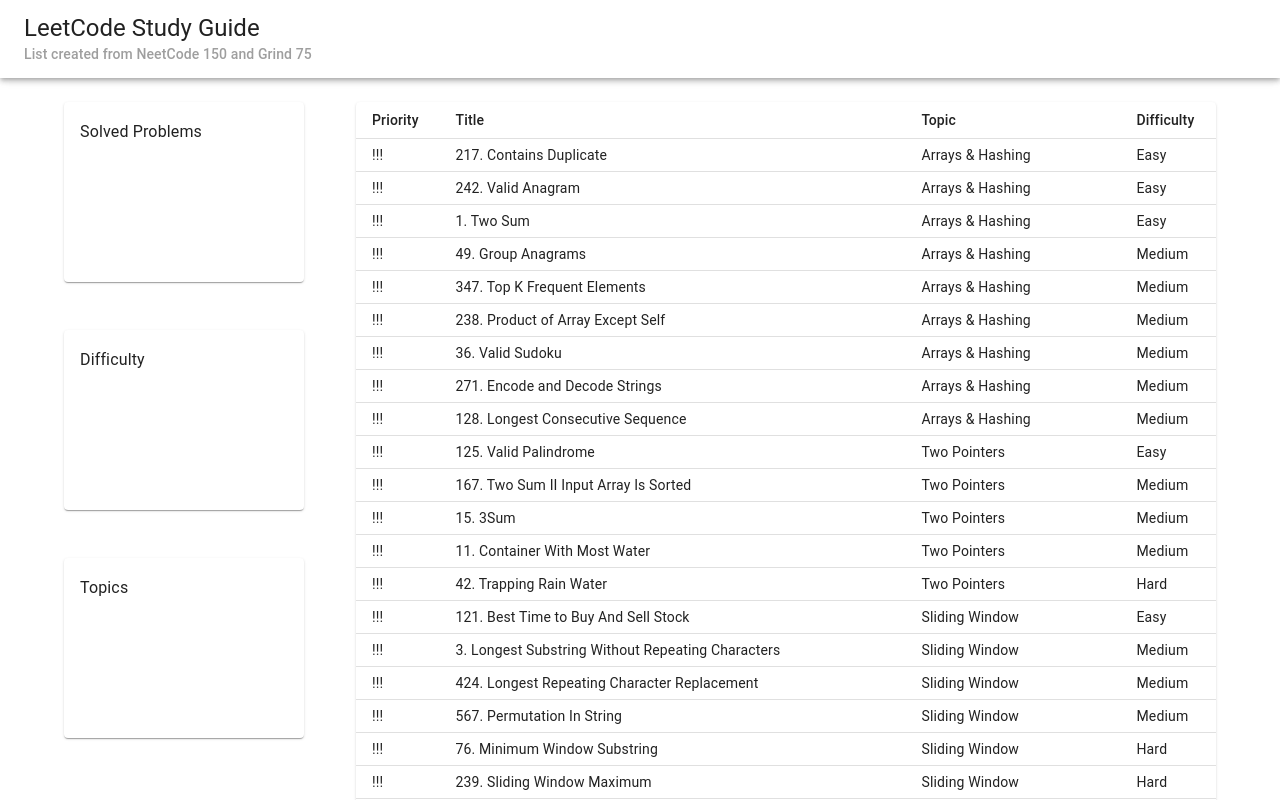
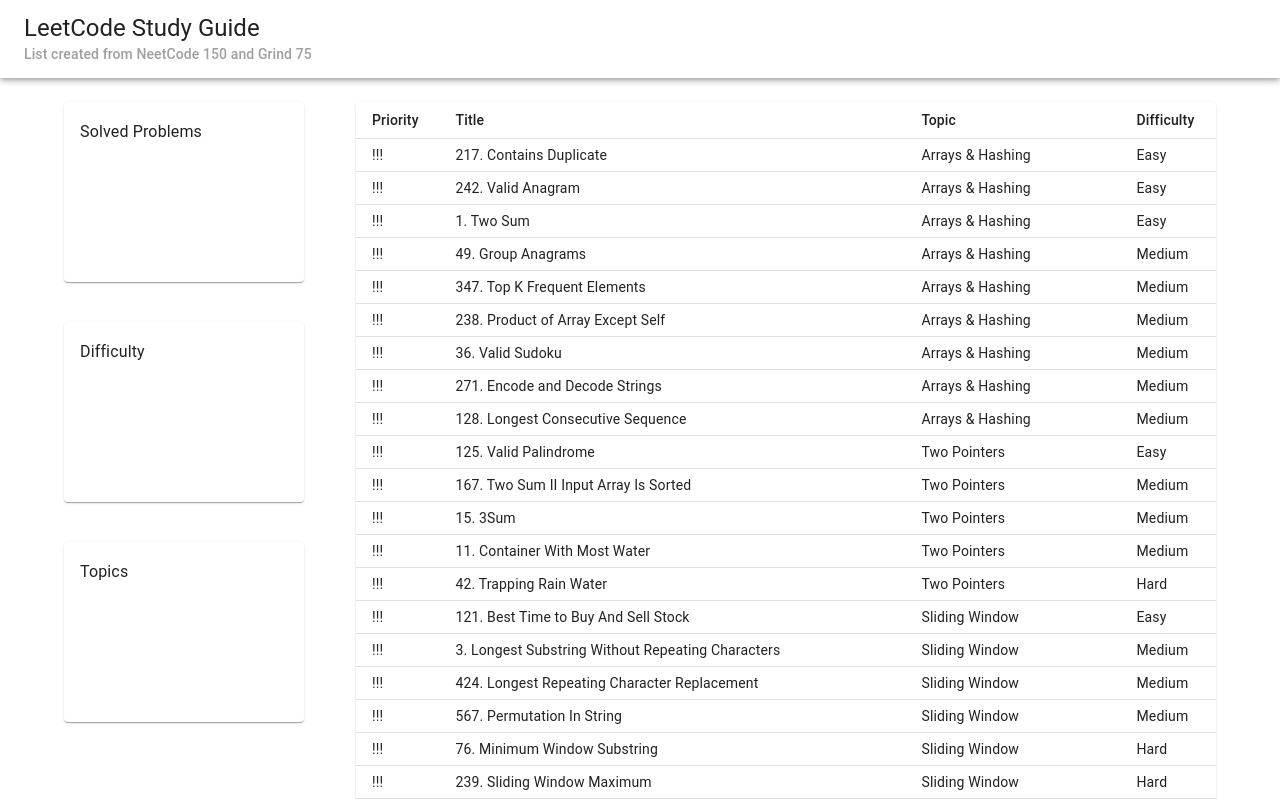
Before and after one commit to yamakenth/leetcode-study-guide, a React (Create React App) app: page / in a window 1280 px wide. Shown: the top 800 px of the page. Built offline with nearby package versions, Linux system fonts and the light colour scheme.

Commit message:
Change layout of Cards

```diff
--- a/src/components/Cards.tsx
+++ b/src/components/Cards.tsx
@@ -2,7 +2,7 @@
 
 export default function Cards() {
   return (
-    <Grid container spacing={2}>
+    <Grid container spacing={1}>
       <Grid item xs={4} md={12}>
         <Card sx={{ maxWidth: 240, height: 180, marginBottom: 4 }}>
           <CardContent>
```
